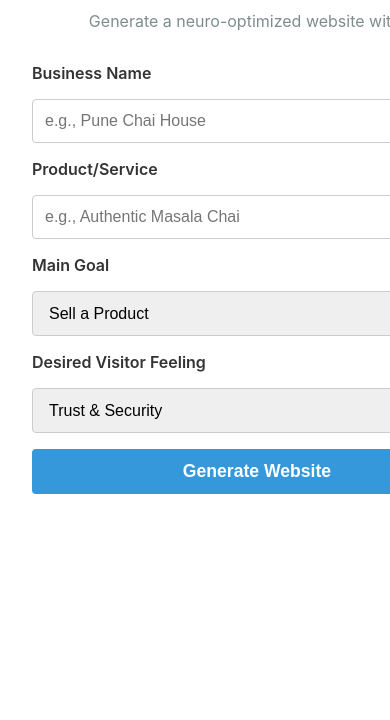
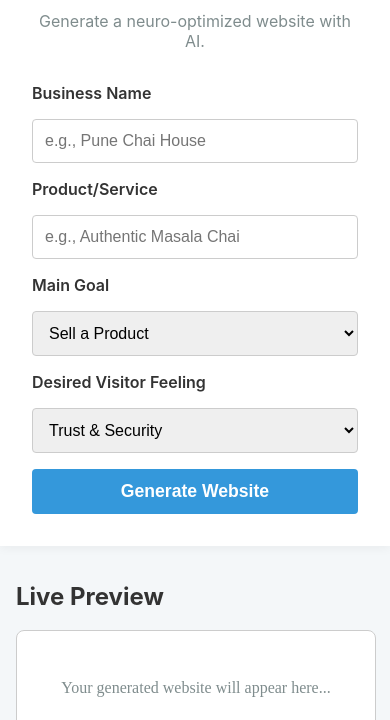
Before and after one commit to SID-Suryawanshi/cognisite_project, a plain HTML site: page index.html in a window 390 px wide. Shown: the part 124-844 px from the top of the page. Drawn offline with Linux system fonts and the light colour scheme.

Commit message:
Feat: Make frontend UI responsive for mobile

```diff
--- a/index.html
+++ b/index.html
@@ -5,7 +5,7 @@
     <meta name="viewport" content="width=device-width, initial-scale=1.0">
     <title>CogniSite AI Builder</title>
     <style>
-        /* Basic Styles */
+        /* Base styles for all screen sizes */
         body {
             font-family: -apple-system, BlinkMacSystemFont, "Segoe UI", Roboto, Helvetica, Arial, sans-serif;
             background-color: #f4f7f9;
@@ -16,79 +16,53 @@
             height: 100vh;
         }
 
-        /* NEW: Main container for two-column layout */
+        /* --- LAYOUT CONTAINER --- */
         .main-content {
             display: flex;
             flex-grow: 1;
-            overflow: hidden; /* Prevent scrolling on the main body */
+            overflow: hidden; /* Prevent scrolling on the body */
         }
 
-        /* NEW: Left column for controls */
         .controls-container {
-            flex: 0 0 450px; /* Fixed width for the control panel */
+            flex: 0 0 450px; /* Fixed width for the control panel on desktops */
             padding: 2rem;
             background-color: #fff;
             box-shadow: 2px 0 10px rgba(0,0,0,0.05);
-            overflow-y: auto; /* Allow scrolling if content is too long */
+            overflow-y: auto; /* Allow controls to scroll if they get too long */
         }
 
-        /* NEW: Right column for the live preview */
         .preview-container {
-            flex-grow: 1;
+            flex-grow: 1; /* Preview takes the rest of the space */
             padding: 1rem;
             display: flex;
             flex-direction: column;
         }
 
-        h1 {
-            text-align: center;
-            font-size: 2.5rem;
-            color: #2c3e50;
-        }
-        p {
-            text-align: center;
-            color: #7f8c8d;
-            margin-bottom: 2rem;
-        }
-        form {
-            display: flex;
-            flex-direction: column;
-            gap: 1rem;
-        }
-        label {
-            font-weight: 600;
-        }
-        input, select {
-            width: 100%;
-            padding: 0.75rem;
-            border: 1px solid #ccc;
-            border-radius: 4px;
-            font-size: 1rem;
-            box-sizing: border-box;
-        }
-        button {
-            padding: 0.75rem 1.5rem;
-            border: none;
-            border-radius: 4px;
-            background-color: #3498db;
-            color: white;
-            font-size: 1.1rem;
-            font-weight: 600;
-            cursor: pointer;
-            transition: background-color 0.2s;
-        }
-        button:disabled {
-            background-color: #bdc3c7;
-            cursor: not-allowed;
-        }
+        h1 { text-align: center; font-size: 2.5rem; color: #2c3e50; }
+        p { text-align: center; color: #7f8c8d; margin-bottom: 2rem; }
+        form { display: flex; flex-direction: column; gap: 1rem; }
+        label { font-weight: 600; }
+        input, select { width: 100%; padding: 0.75rem; border: 1px solid #ccc; border-radius: 4px; font-size: 1rem; box-sizing: border-box; }
+        button { padding: 0.75rem 1.5rem; border: none; border-radius: 4px; background-color: #3498db; color: white; font-size: 1.1rem; font-weight: 600; cursor: pointer; transition: background-color 0.2s; }
+        button:disabled { background-color: #bdc3c7; cursor: not-allowed; }
+        #preview-frame { width: 100%; height: 100%; border: 1px solid #ccc; border-radius: 8px; background-color: #fff; }
 
-        /* NEW: Styles for the preview iframe */
-        #preview-frame {
-            width: 100%;
-            height: 100%;
-            border: 1px solid #ccc;
-            border-radius: 8px;
-            background-color: #fff;
+        /* --- THE RESPONSIVE MAGIC --- */
+        /* This rule applies ONLY if the browser window is 900px wide or less */
+        @media (max-width: 900px) {
+            .main-content {
+                flex-direction: column; /* Stack the columns vertically */
+                overflow: auto; /* Allow the whole page to scroll on mobile */
+            }
+
+            .controls-container {
+                flex: 0 0 auto; /* Let the control panel have a natural height */
+                box-shadow: 0 2px 10px rgba(0,0,0,0.05); /* Shadow on the bottom now */
+            }
+
+            .preview-container {
+                min-height: 500px; /* Give the preview a minimum height so it's usable */
+            }
         }
     </style>
 </head>
@@ -124,7 +98,6 @@
             </form>
         </div>
 
-        <!-- NEW: Live Preview container -->
         <div class="preview-container">
             <h2>Live Preview</h2>
             <iframe id="preview-frame" srcdoc="<p style='text-align:center; padding-top: 2rem; color: #7f8c8d;'>Your generated website will appear here...</p>"></iframe>
@@ -132,9 +105,9 @@
     </div>
 
     <script>
+        // The JavaScript does not need to change at all for responsiveness
         const form = document.getElementById('website-form');
         const submitButton = document.getElementById('submit-button');
-        // NEW: Get a reference to the iframe for the live preview
         const previewFrame = document.getElementById('preview-frame');
 
         form.addEventListener('submit', async (event) => {
@@ -142,7 +115,6 @@
 
             submitButton.textContent = 'Generating...';
             submitButton.disabled = true;
-            // NEW: Update the iframe with a loading message
             previewFrame.srcdoc = "<p style='text-align:center; padding-top: 2rem; color: #7f8c8d;'>Generating your website, please wait...</p>";
 
             const formData = new FormData(form);
@@ -154,19 +126,12 @@
                     headers: { 'Content-Type': 'application/json' },
                     body: JSON.stringify(requestData),
                 });
-
-                if (!response.ok) {
-                    const errorData = await response.json();
-                    throw new Error(errorData.error || `HTTP error! Status: ${response.status}`);
-                }
+                if (!response.ok) throw new Error(`HTTP error! Status: ${response.status}`);
 
                 const data = await response.json();
-
-                // NEW: Update the iframe's content to render the live preview!
                 previewFrame.srcdoc = data.html_content;
 
             } catch (error) {
-                // NEW: Show the error inside the preview frame
                 previewFrame.srcdoc = `<p style='text-align:center; padding: 2rem; color: red;'><strong>Error:</strong> ${error.message}. Is the Python server running?</p>`;
             } finally {
                 submitButton.textContent = 'Generate Website';
```
